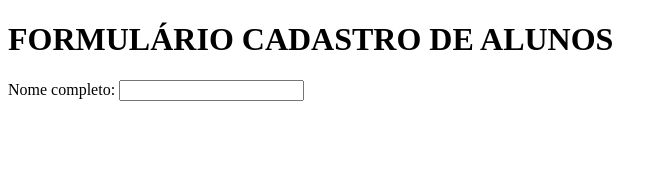
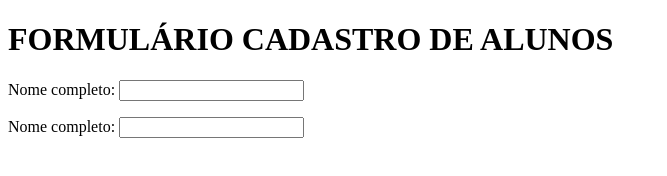
Before and after one commit to thayron-code/formulario, a plain HTML site: page index.html in a window 1280 px wide. Shown: the whole page, without its empty margins (0-667 px from the left). Drawn offline with Linux system fonts and the light colour scheme.

Commit message:
Update index.html

```diff
--- a/index.html
+++ b/index.html
@@ -10,6 +10,7 @@
 <h1>FORMULÁRIO CADASTRO DE ALUNOS</h1>
 <FORM>
     <p>Nome completo: <input type="text" name="Nome" id="Nome" </p>
+    <p>Nome completo: <input type="text" name="Nome" id="Nome" </p>
 
 
 </FORM>
```
